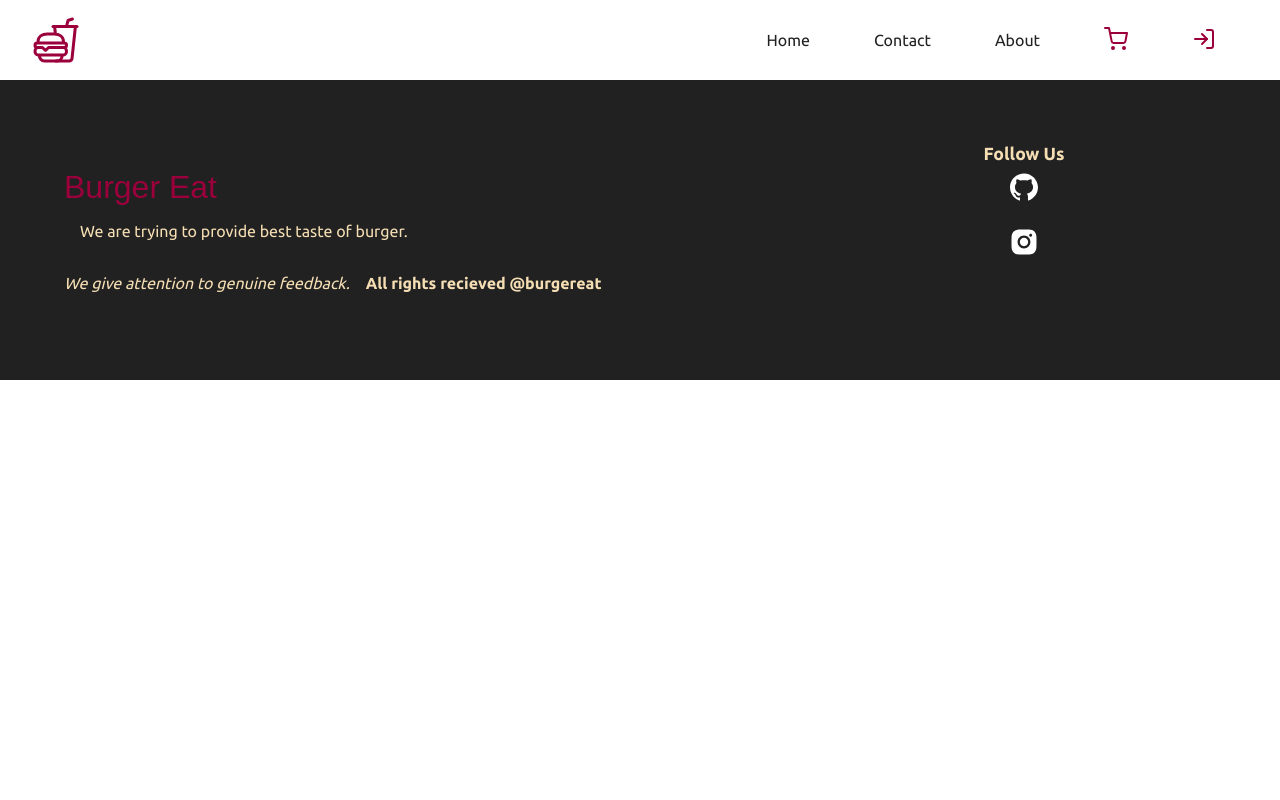
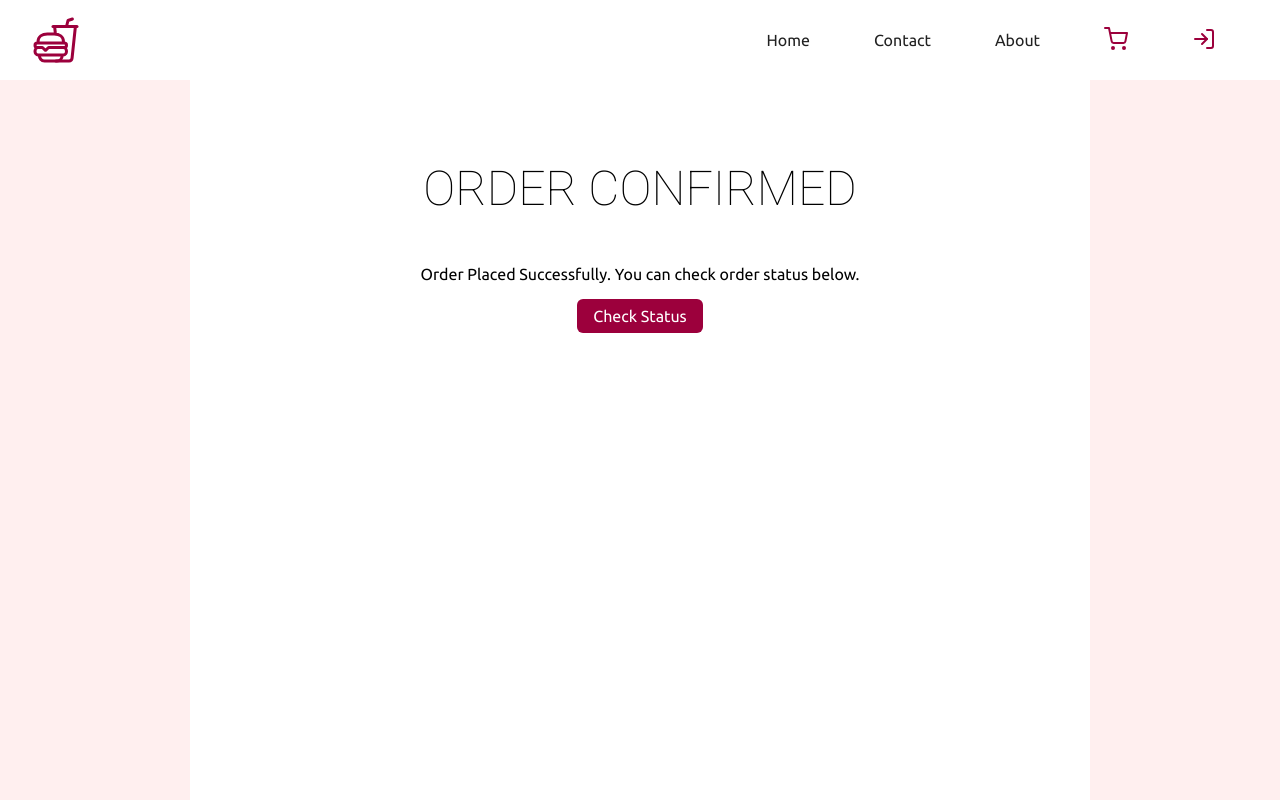
Before and after one commit to devXjatin/BURGER_EAT, a React (Create React App) app in the folder frontend/: page /paymentsuccess in a window 1280 px wide. Shown: the top 800 px of the page. Built offline with nearby package versions, Linux system fonts and the light colour scheme.

Commit message:
payment success page created

```diff
--- a/frontend/src/App.js
+++ b/frontend/src/App.js
@@ -6,6 +6,7 @@
 import Cart from "./components/cart/Cart"
 import Order from "./components/cart/Order"
 import PlaceOrder from "./components/cart/PlaceOrder"
+import PaymentSuccess from "./components/cart/PaymentSuccess"
 import "./styles/App.scss"
 import "./styles/Header.scss"
 import "./styles/Home.scss"
@@ -16,6 +17,7 @@
 import "./styles/Cart.scss"
 import "./styles/OrderDetails.scss"
 import "./styles/PlaceOrder.scss"
+import "./styles/PaymentSuccess.scss"
 
 
 function App() {
@@ -28,6 +30,7 @@
       <Route path="/cart" element={<Cart/>}/>
       <Route path="/orderdetails" element={<Order/>}/>
       <Route path="/placeorder" element={<PlaceOrder/>}/>
+      <Route path="/paymentsuccess" element={<PaymentSuccess/>}/>
 
 
     </Routes>
--- /dev/null
+++ b/frontend/src/components/cart/PaymentSuccess.jsx
@@ -0,0 +1,16 @@
+import React from 'react'
+import { Link } from 'react-router-dom'
+
+const PaymentSuccess = () => {
+  return (
+    <section className='paymentSuccess'>
+        <main>
+            <h1>Order Confirmed</h1>
+            <p>Order Placed Successfully. You can check order status below.</p>
+            <Link to="/myorder">Check Status</Link>
+        </main>
+    </section>
+  )
+}
+
+export default PaymentSuccess
--- /dev/null
+++ b/frontend/src/styles/PaymentSuccess.scss
@@ -0,0 +1,42 @@
+@import "Colors";
+
+.paymentSuccess {
+  background-color: $pink;
+  width: 100%;
+  height: 90vh;
+
+  > main {
+    height: 100vh;
+    background-color: white;
+    max-width: 900px;
+    margin: auto;
+    padding: 2rem;
+    display: flex;
+    flex-direction: column;
+    align-items: center;
+
+    > h1 {
+      text-transform: uppercase;
+      text-align: center;
+      margin: 3rem;
+      font: 100 3rem "Roboto";
+    }
+
+    > a{
+        background-color: $red;
+        border: none;
+        outline: none;
+        color: white;
+        padding: 0.5rem 1rem;
+        border-radius: 6px;
+        margin: 1rem;
+        text-align: center;
+        cursor: pointer;
+        font-size: 1rem;
+
+        &:hover{
+            background-color: $reddark;
+        }
+    }
+  }
+}
```
